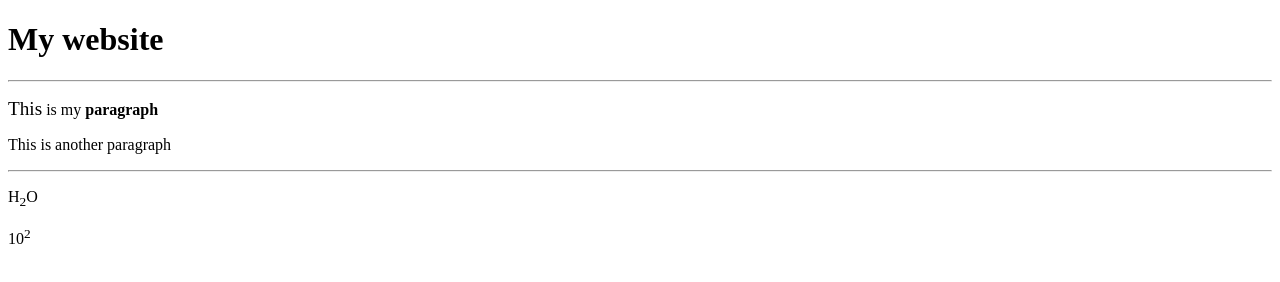
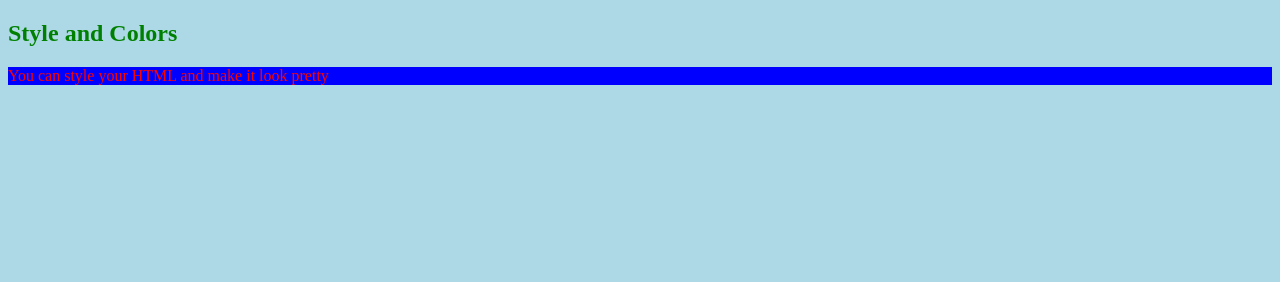
Before and after one commit to lambruovidiu/html, a plain HTML site: page index.html in a window 1280 px wide. Drawn offline with Linux system fonts and the light colour scheme.

Commit message:
Just a bit of CSS

```diff
--- a/index.html
+++ b/index.html
@@ -6,14 +6,9 @@
         <meta charset="UTF-8">
         <meta name="description" content="This is an awesome website - OviDay1"
     </head>
-    <body>
-        <h1>My website</h1>
-        <hr/>
-        <p><big>This</big> is my <b>paragraph</b></p>
-        <p>This is another paragraph</p>
-        <hr/>
-        <p>H<sub>2</sub>O</p>
-        <p>10<sup>2</sup></p>
+    <body style="background-color:lightblue">
+        <h2 style="color:green">Style and Colors</h2>
+        <p style="color:red; background-color:blue;">You can style your HTML and make it look pretty</p>
     </body>
 
 </html>
```
